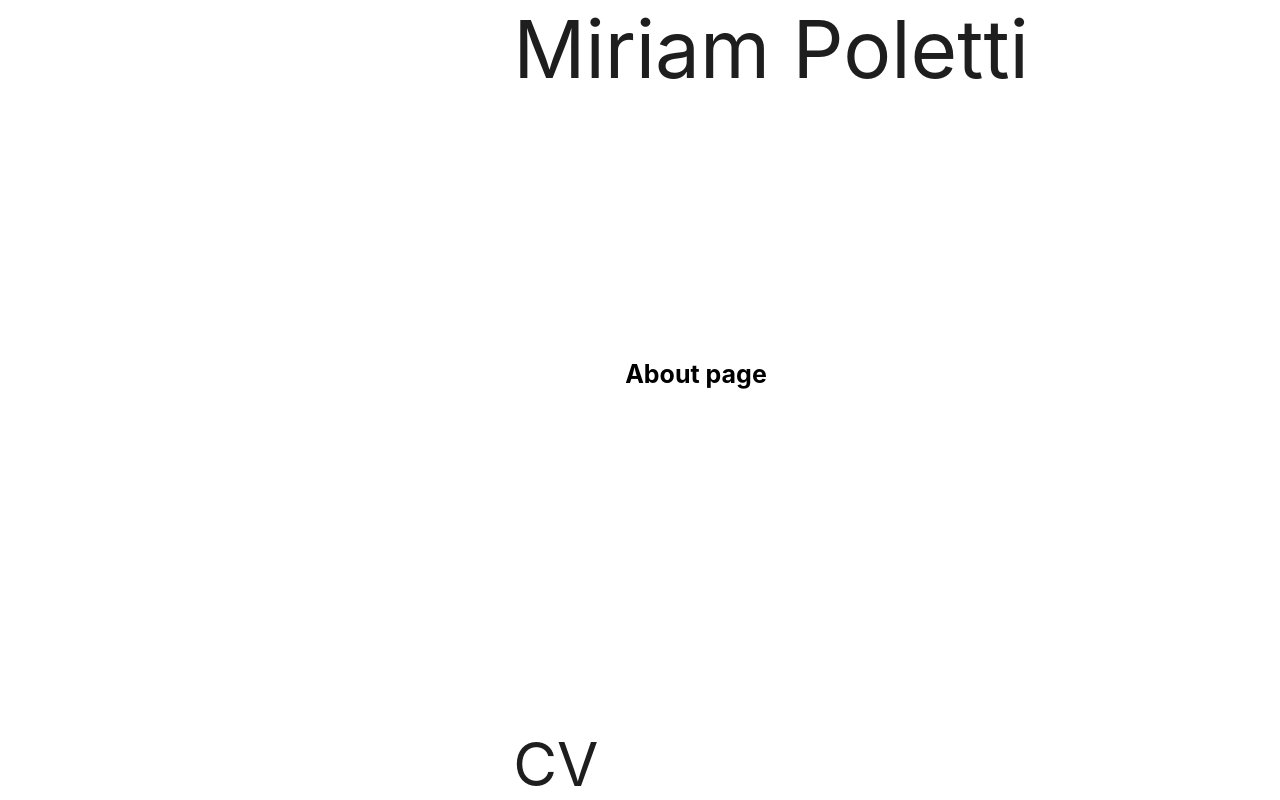
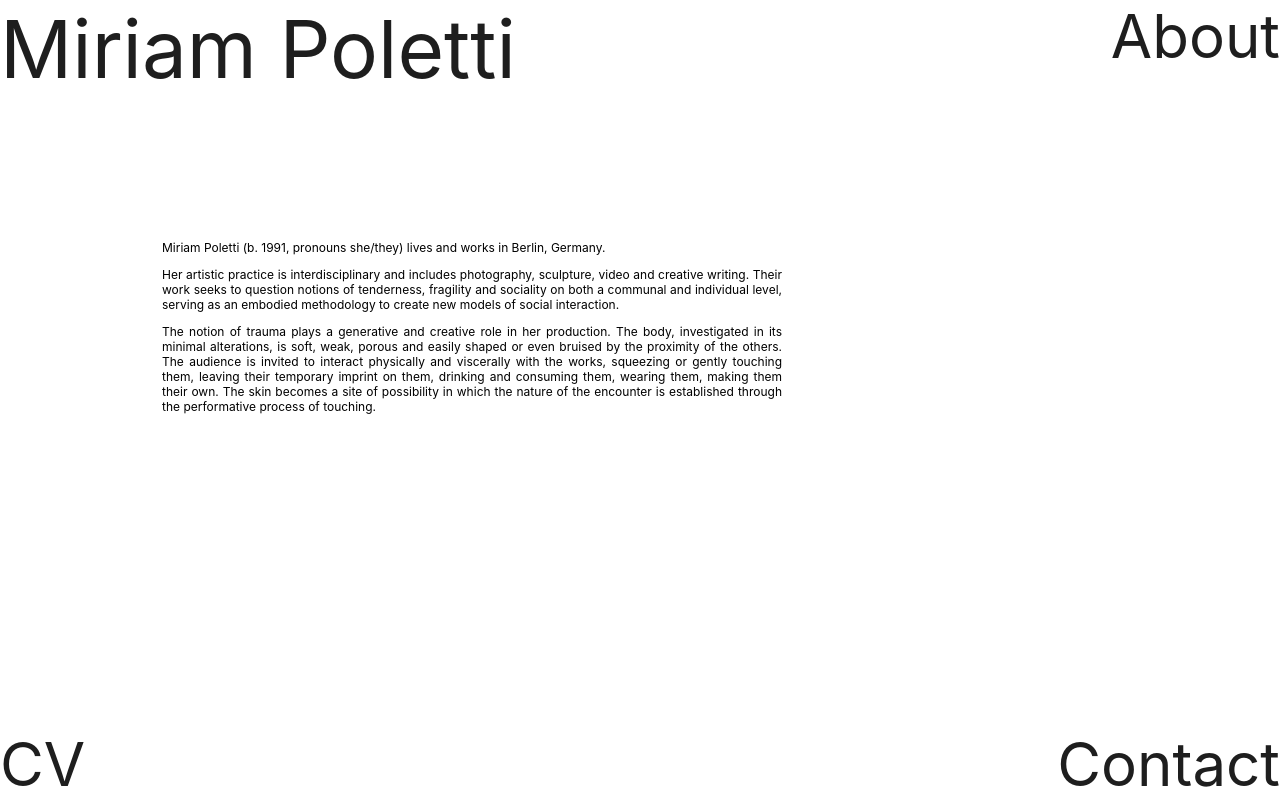
Before and after one commit to miriam-plt/portfolio, a React (Create React App) app: page /about in a window 1280 px wide. Built offline with nearby package versions, Linux system fonts and the light colour scheme; the HTML template or start-up script is replaced by a standard one.

Commit message:
added about page text

```diff
--- a/src/Pages/About/index.js
+++ b/src/Pages/About/index.js
@@ -2,10 +2,18 @@ import './index.scss';
 import Navbar from '../../components/Navbar';
 
 const About = () => {
-    return <div className='container about-page'>
+    return <div>
         <Navbar />
         <div className='about-info'>
-            <h5>About page</h5>
+            <p>Miriam Poletti (b. 1991, pronouns she/they) lives and works in Berlin, Germany.</p>
+            <p>Her artistic practice is interdisciplinary and includes photography, sculpture, video and creative writing.
+            Their work seeks to question notions of tenderness, fragility and sociality on both a communal and individual level,
+            serving as an embodied methodology to create new models of social interaction. </p>
+            <p>The notion of trauma plays a generative and creative role in her production.
+            The body, investigated in its minimal alterations, is soft, weak, porous and easily shaped or even bruised by the proximity of the others.
+            The audience is invited to interact physically and viscerally with the works, squeezing or gently touching them, leaving their temporary
+            imprint on them, drinking and consuming them, wearing them, making them their own.
+            The skin becomes a site of possibility in which the nature of the encounter is established through the performative process of touching.</p>
         </div>
     </div>
 }
--- a/src/Pages/About/index.scss
+++ b/src/Pages/About/index.scss
@@ -1,6 +1,17 @@
 .about-info {
     margin-top: 15em;
-    margin-left: 7em;
+    text-align: justify;
+    text-justify: inter-word;
+
+    @media (max-width: 1025px) {
+        width: 500px;
+    }
+
+    @media (min-width:1025px) {
+        margin-left: 7em;
+        width: 700px;
+    }
+
 }
 
 h5 {
```
